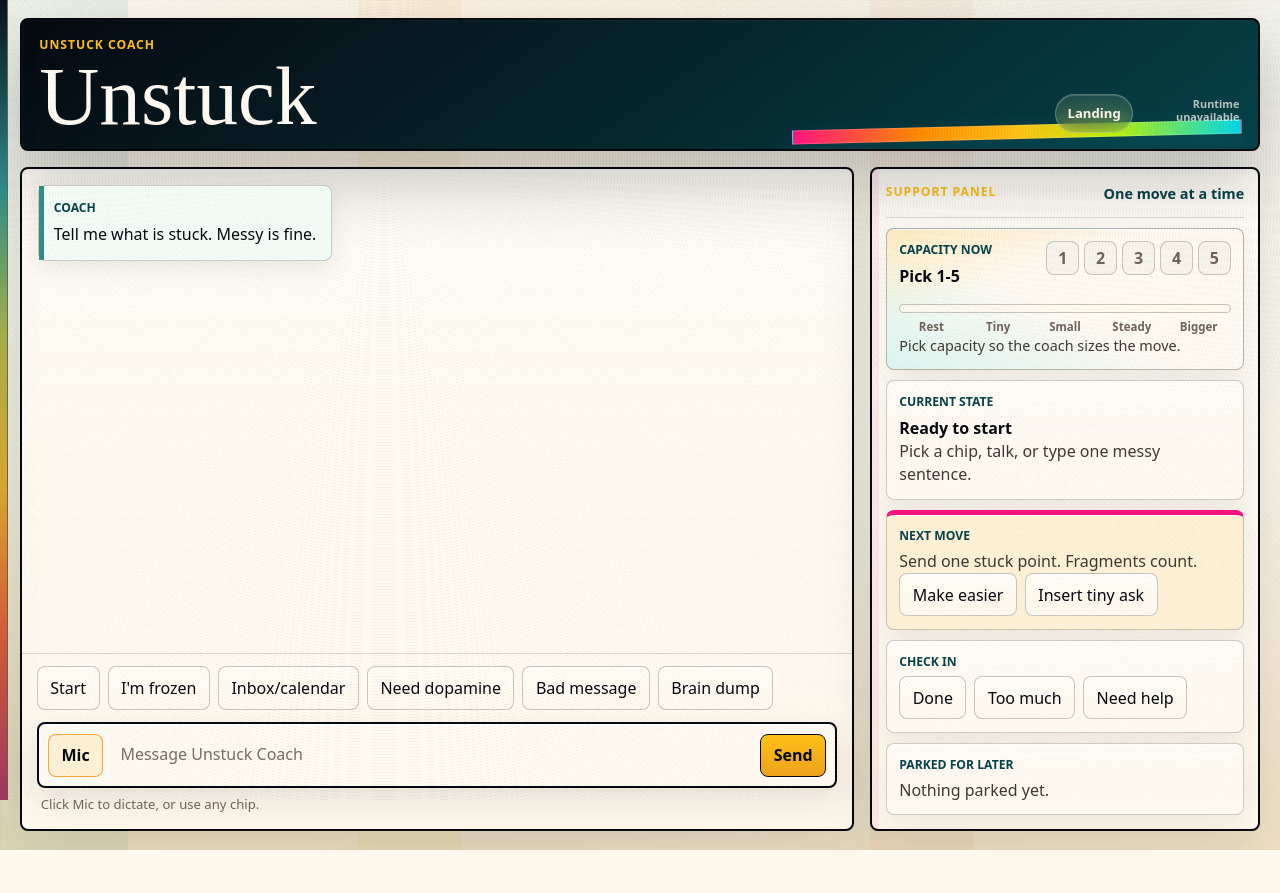
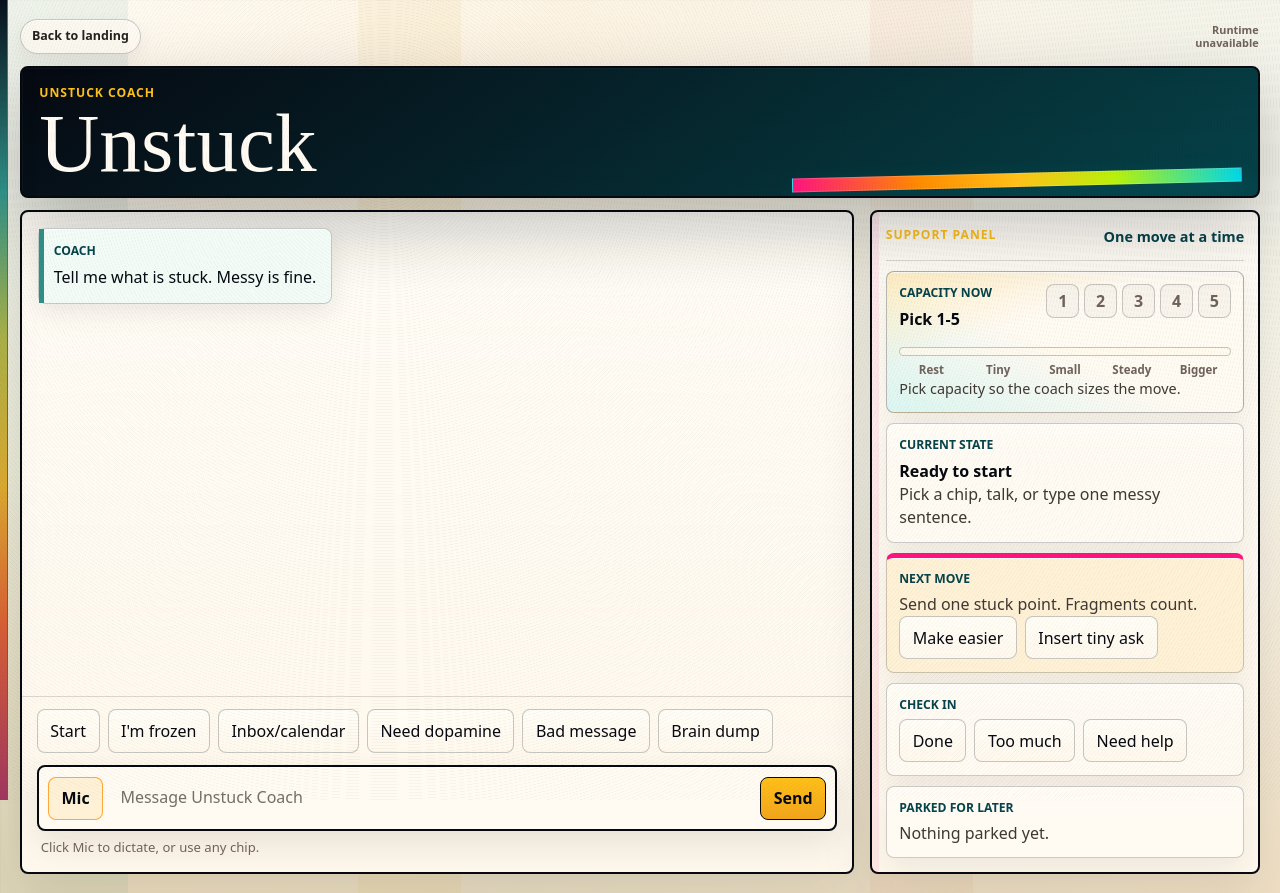
Before and after one commit to simongonzalezdc/dev-learning-archaeologist, a website: page EF-COACH/live-demo/public/index.html in a window 1280 px wide. Before the commit the page ends 850 px from the top, so only its background shows below. Drawn offline with Linux system fonts and the light colour scheme; no server answers.

Commit message:
Move the landing link out of the chat header
Place the return-to-landing action in a small utility bar above the live demo header so navigation remains visible without competing with the Unstuck title.

Constraint: The live demo header should prioritize the product experience, not utility navigation.

Rejected: Keeping the landing link inside the dark title header | it made the control feel like prime app content.

Confidence: high

Scope-risk: narrow

Directive: Keep external navigation in the top utility bar unless there is a stronger navigation system.

Tested: npm test; node scripts/verify-public-bundle.mjs; node scripts/verify-final-privacy-scan.mjs; deployed to unstuck.kyanitelabs.tech; live curl and Playwright checks at 390px and 1280px.

Not-tested: Manual Safari click after deploy.

```diff
--- a/EF-COACH/live-demo/public/index.html
+++ b/EF-COACH/live-demo/public/index.html
@@ -9,18 +9,19 @@
       content="Live chat demo for Unstuck Coach, an executive-function accessibility coach that returns one humane next move."
     >
     <link rel="canonical" href="https://unstuck.kyanitelabs.tech/chat/">
-    <link rel="stylesheet" href="./styles.css?v=runtime-status">
+    <link rel="stylesheet" href="./styles.css?v=topbar-link">
   </head>
   <body>
     <main class="app-shell" aria-labelledby="title">
+      <nav class="demo-topbar" aria-label="Demo utility links">
+        <a class="landing-link" href="/" aria-label="Back to the Unstuck Coach landing page">Back to landing</a>
+        <strong id="provider">Checking runtime</strong>
+      </nav>
+
       <header class="chat-header">
         <div>
           <p class="eyebrow">Unstuck Coach</p>
           <h1 id="title">Unstuck</h1>
-        </div>
-        <div class="header-actions" aria-label="Demo links and runtime">
-          <a class="landing-link" href="/" aria-label="Back to the Unstuck Coach landing page">Landing</a>
-          <strong id="provider">Checking runtime</strong>
         </div>
       </header>
 
@@ -113,6 +114,6 @@
         </aside>
       </div>
     </main>
-    <script src="./app.js?v=runtime-status" type="module"></script>
+    <script src="./app.js?v=topbar-link" type="module"></script>
   </body>
 </html>
--- a/EF-COACH/live-demo/public/styles.css
+++ b/EF-COACH/live-demo/public/styles.css
@@ -126,8 +126,8 @@ button {
 .app-shell {
   position: relative;
   display: grid;
-  grid-template-rows: auto minmax(0, 1fr);
-  gap: 1rem;
+  grid-template-rows: auto auto minmax(0, 1fr);
+  gap: 0.72rem;
   width: min(1240px, calc(100vw - 2.25rem));
   min-height: 100dvh;
   margin: 0 auto;
@@ -204,16 +204,15 @@ button {
   z-index: 1;
 }
 
-.header-actions {
+.demo-topbar {
   position: relative;
   z-index: 1;
   display: flex;
   flex-wrap: wrap;
-  justify-content: flex-end;
-  align-content: flex-start;
-  align-items: flex-start;
+  justify-content: space-between;
+  align-items: center;
   gap: 0.5rem;
-  max-width: min(100%, 38rem);
+  min-height: 2.25rem;
 }
 
 .eyebrow {
@@ -236,15 +235,16 @@ h1 {
 
 .landing-link,
 #provider {
-  border: 1px solid rgba(255, 248, 236, 0.24);
+  border: 1px solid rgba(6, 9, 16, 0.2);
   border-radius: 999px;
-  background: rgba(255, 248, 236, 0.1);
-  color: var(--surface);
-  padding: 0.54rem 0.72rem;
-  font-size: 0.82rem;
+  background: rgba(255, 250, 242, 0.74);
+  color: var(--ink-soft);
+  padding: 0.44rem 0.68rem;
+  font-size: 0.78rem;
   font-weight: 760;
-  box-shadow: inset 0 1px 0 rgba(255, 255, 255, 0.16);
-  backdrop-filter: blur(14px);
+  box-shadow:
+    inset 0 1px 0 rgba(255, 255, 255, 0.72),
+    0 7px 18px rgba(36, 33, 31, 0.06);
 }
 
 .landing-link {
@@ -252,8 +252,8 @@ h1 {
 }
 
 .landing-link:hover {
-  border-color: rgba(255, 248, 236, 0.58);
-  background: rgba(255, 248, 236, 0.18);
+  border-color: rgba(6, 9, 16, 0.42);
+  background: var(--surface);
 }
 
 #provider {
@@ -261,9 +261,8 @@ h1 {
   border: 0;
   background: transparent;
   padding: 0.16rem 0.08rem;
-  color: rgba(255, 250, 242, 0.72);
+  color: var(--muted);
   box-shadow: none;
-  backdrop-filter: none;
   font-size: 0.68rem;
   font-weight: 680;
   line-height: 1.2;
@@ -641,8 +640,8 @@ button[aria-busy="true"] {
     text-align: left;
   }
 
-  .header-actions {
-    justify-content: flex-start;
+  .demo-topbar {
+    align-items: flex-start;
   }
 
   .work-surface {
```
Also changed, not shown: EF-COACH/live-demo/scripts/build-hostinger-compose.mjs (+1 -1 lines), EF-COACH/live-demo/test/chat-ui.test.mjs (+2 -0 lines), EF-COACH/live-demo/test/compose.test.mjs (+1 -1 lines).
